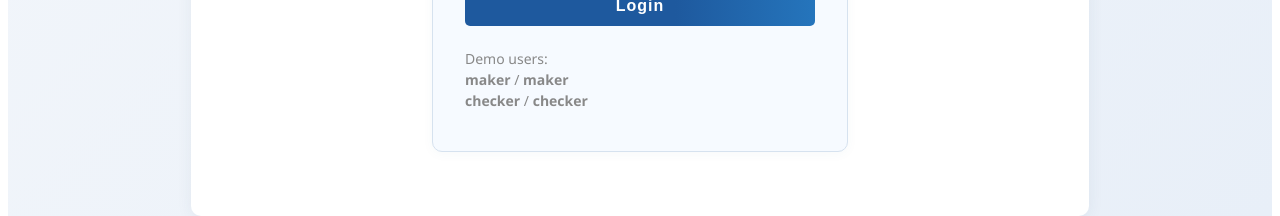
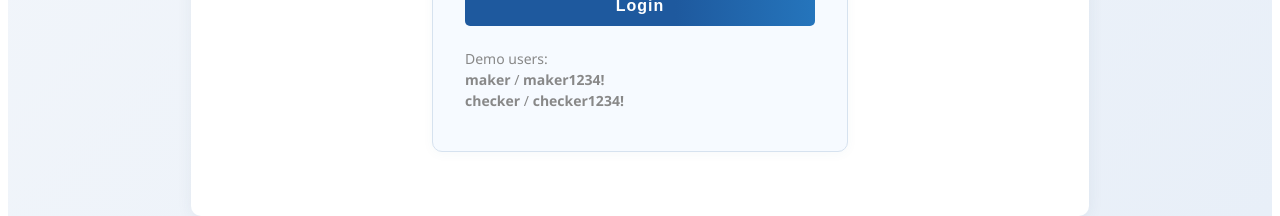
Before and after one commit to loadmill/contact-center-demo, a React (Create React App) app in the folder frontend/: page / in a window 1280 px wide. Shown: the part 600-816 px from the top of the page. Built offline with nearby package versions, Linux system fonts and the light colour scheme.

Commit message:
demo password

```diff
--- a/frontend/src/Login.js
+++ b/frontend/src/Login.js
@@ -50,8 +50,8 @@ const Login = () => {
         </form>
         <div style={styles.demo}>
           Demo users:
-          <div><b>maker</b> / <b>maker</b></div>
-          <div><b>checker</b> / <b>checker</b></div>
+          <div><b>maker</b> / <b>maker1234!</b></div>
+          <div><b>checker</b> / <b>checker1234!</b></div>
         </div>
       </div>
     </AppLayout>
```
Also changed, not shown: 1 other file (tests, documents, lock files or other folders).
